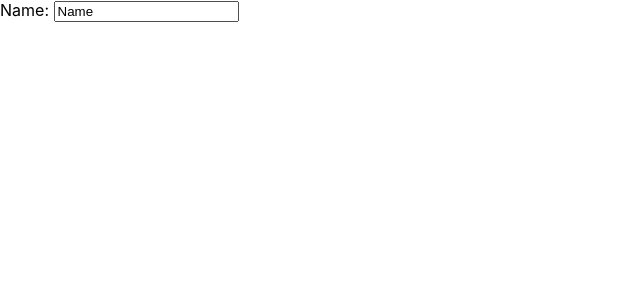
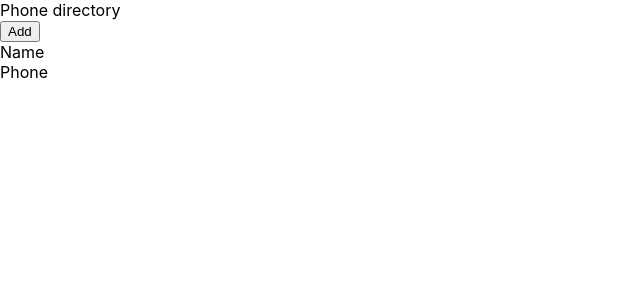
Before and after one commit to harshanabatagalla/telephone-directory, a React (Create React App) app: page / in a window 1280 px wide. Shown: the top 300 px of the page, without its empty margins (0-640 px from the left). Built offline with nearby package versions, Linux system fonts and the light colour scheme.

Commit message:
Created header component

```diff
--- a/src/App.js
+++ b/src/App.js
@@ -1,19 +1,18 @@
 import React from 'react';
+import Header from './Headder';
 
 function App() {
+
   return (
     <div>
-      {/* Phone directory <br />
 
-      <button>Add</button> <br />
+      <Header />
+      <button>Add</button>
 
       <div>
         <span> Name </span> <br />
         <span> Phone </span>
-      </div> */}
-
-      <label htmlFor="name"> Name: </label>
-      <input id ="name" type="text" placeholder='Your Name' defaultValue="Name" />
+      </div>
 
     </div>
 
--- /dev/null
+++ b/src/Headder.js
@@ -0,0 +1,21 @@
+import React from "react";
+
+const Header = () => {
+    return (
+        <div className="header">
+            Phone directory
+        </div>
+    );
+}
+
+// class Header extends Component {
+//     render() {
+//         return (
+//             <div className="header">
+//                 Phone directory
+//             </div>
+//         );
+//     }
+// }
+
+export default Header;
```
Also changed, not shown: src/index.js (line endings or trailing spaces).
